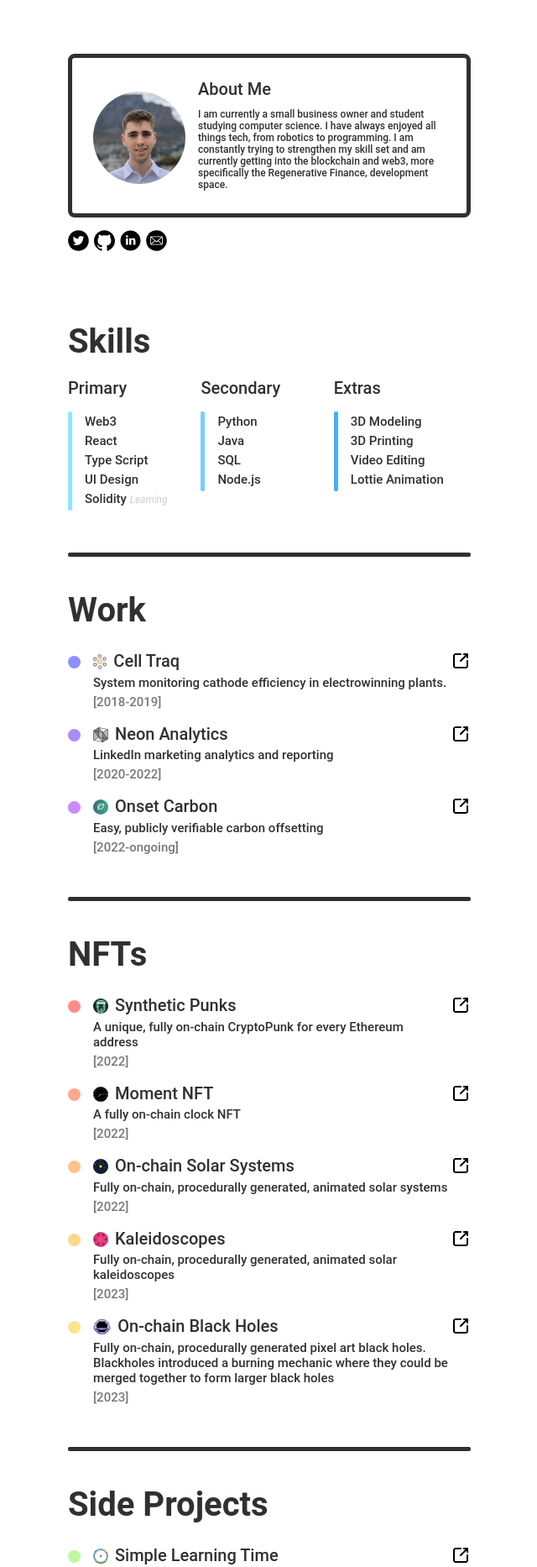
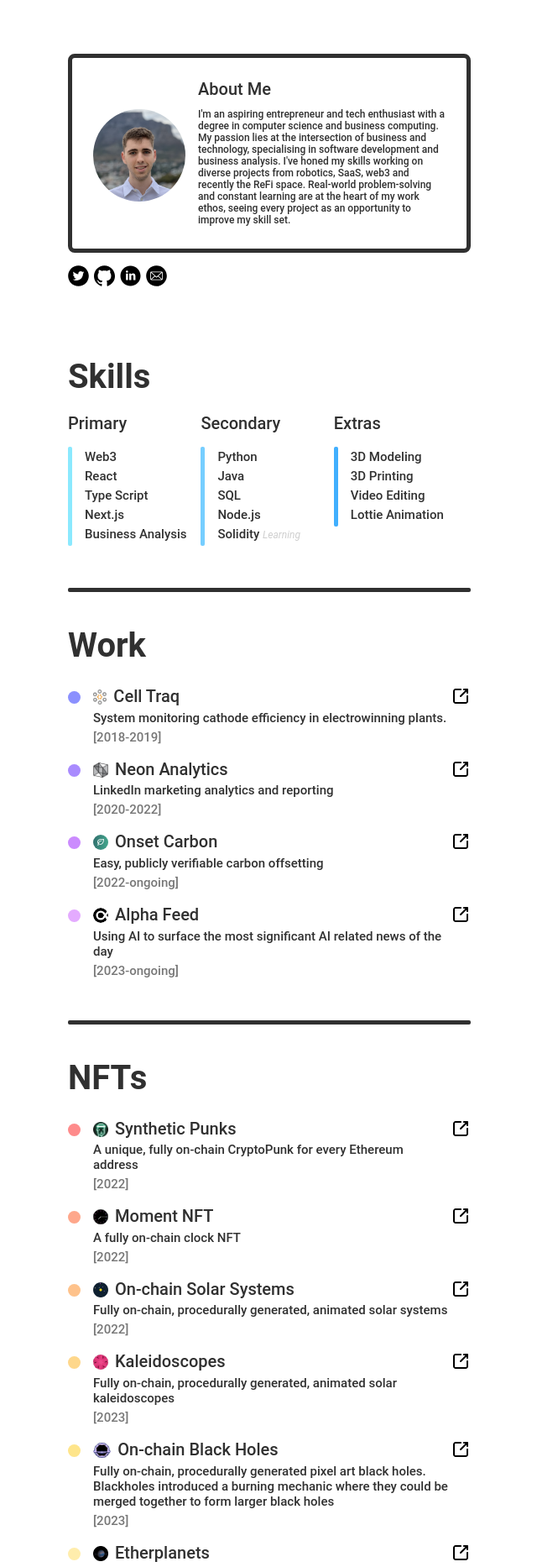
Before and after one commit to lbowles/Personal-Website, a React (Create React App) app: page / in a window 1280 px wide. Shown: the part 560-2426 px from the top of the page at 84% size, without its empty margins (319-959 px from the left). Built offline with nearby package versions, Linux system fonts and the light colour scheme.

Commit message:
New alpha and ethers and bio

```diff
--- a/src/components/About/About.tsx
+++ b/src/components/About/About.tsx
@@ -1,12 +1,12 @@
-import React from 'react'
-import style from './About.module.css'
-import profile from '../../img/profile.jpg'
-import twitter from '../../img/twitter.svg'
-import github from '../../img/github.svg'
-import mail from '../../img/mail.svg'
-import linkedIn from '../../img/linkedIn.svg'
+import React from "react";
+import style from "./About.module.css";
+import profile from "../../img/profile.jpg";
+import twitter from "../../img/twitter.svg";
+import github from "../../img/github.svg";
+import mail from "../../img/mail.svg";
+import linkedIn from "../../img/linkedIn.svg";
 
-type Props = {}
+type Props = {};
 
 const About = (props: Props) => {
   return (
@@ -16,37 +16,40 @@
           <div className={style.verticalCenter}>
             <img src={profile} className={style.profile}></img>
           </div>
-          <div style={{ marginLeft: '15px' }}>
+          <div style={{ marginLeft: "15px" }}>
             <h2>About Me</h2>
             <h4>
-              I am currently a small business owner and student studying
-              computer science. I have always enjoyed all things tech, from
-              robotics to programming. I am constantly trying to strengthen my
-              skill set and am currently getting into the blockchain and web3,
-              more specifically the Regenerative Finance, development space.
+              I'm an aspiring entrepreneur and tech enthusiast with a degree in
+              computer science and business computing. My passion lies at the
+              intersection of business and technology, specialising in software
+              development and business analysis. I've honed my skills working on
+              diverse projects from robotics, SaaS, web3 and recently the ReFi
+              space. Real-world problem-solving and constant learning are at the
+              heart of my work ethos, seeing every project as an opportunity to
+              improve my skill set.
             </h4>
           </div>
         </div>
       </div>
-      <div className="rowContainer" style={{ paddingTop: '15px' }}>
+      <div className="rowContainer" style={{ paddingTop: "15px" }}>
         <a
           target="_blank"
           href="https://twitter.com/npm_luko"
-          style={{ paddingRight: '6px' }}
+          style={{ paddingRight: "6px" }}
         >
           <img src={twitter} className={style.icon}></img>
         </a>
         <a
           target="_blank"
           href="https://github.com/lbowles"
-          style={{ paddingRight: '6px' }}
+          style={{ paddingRight: "6px" }}
         >
           <img src={github} className={style.icon}></img>
         </a>
         <a
           target="_blank"
           href="https://www.linkedin.com/in/luke-bowles-97401519a"
-          style={{ paddingRight: '6px' }}
+          style={{ paddingRight: "6px" }}
         >
           <img src={linkedIn} className={style.icon}></img>
         </a>
@@ -55,7 +58,7 @@
         </a>
       </div>
     </div>
-  )
-}
+  );
+};
 
-export default About
+export default About;
--- a/src/components/NFTs/NFTs.tsx
+++ b/src/components/NFTs/NFTs.tsx
@@ -5,6 +5,7 @@
 import clock from "../../img/clock.svg";
 import blackHoles from "../../img/blackHoles.svg";
 import kaleidoscopes from "../../img/kaleidoscopes.svg";
+import etherplanets from "../../img/etherplanets.png";
 
 import solarSystems from "../../img/solarSystems.svg";
 
@@ -56,6 +57,15 @@
       link: "https://onchainblackholes.com/",
       logo: blackHoles,
     },
+    {
+      title: "Etherplanets",
+      description:
+        "Fully on-chain, procedurally 3d planets using Three.js rendering",
+      date: "[2023]",
+      color: "#FFEDAC",
+      link: "https://etherplanets.com/",
+      logo: etherplanets,
+    },
   ];
 
   return (
--- a/src/components/Skills/Skills.tsx
+++ b/src/components/Skills/Skills.tsx
@@ -20,10 +20,8 @@
               <h3>Web3</h3>
               <h3>React</h3>
               <h3>Type Script</h3>
-              <h3>UI Design</h3>
-              <h3>
-                Solidity <span className={style.learning}>Learning</span>
-              </h3>
+              <h3>Next.js</h3>
+              <h3>Business Analysis</h3>
             </div>
           </div>
         </div>
@@ -40,6 +38,9 @@
               <h3>Java</h3>
               <h3>SQL</h3>
               <h3>Node.js</h3>
+              <h3>
+                Solidity <span className={style.learning}>Learning</span>
+              </h3>
             </div>
           </div>
         </div>
--- a/src/components/Work/Work.tsx
+++ b/src/components/Work/Work.tsx
@@ -4,6 +4,7 @@
 import neonLogo from "../../img/neon.png";
 import traqLogo from "../../img/traq.png";
 import onset from "../../img/onset.svg";
+import alpha from "../../img/alpha.svg";
 
 type Props = {};
 
@@ -33,6 +34,15 @@
       link: "https://www.onsetcarbon.com/",
       color: "#CB8BFE",
       logo: onset,
+    },
+    {
+      title: "Alpha Feed",
+      description:
+        "Using AI to surface the most significant AI related news of the day",
+      date: "[2023-ongoing]",
+      link: "https://alphafeed.xyz/",
+      color: "#E4ABFF",
+      logo: alpha,
     },
   ];
 
```
Also changed, not shown: src/img/alpha.svg (added), src/img/etherplanets.png (added).
